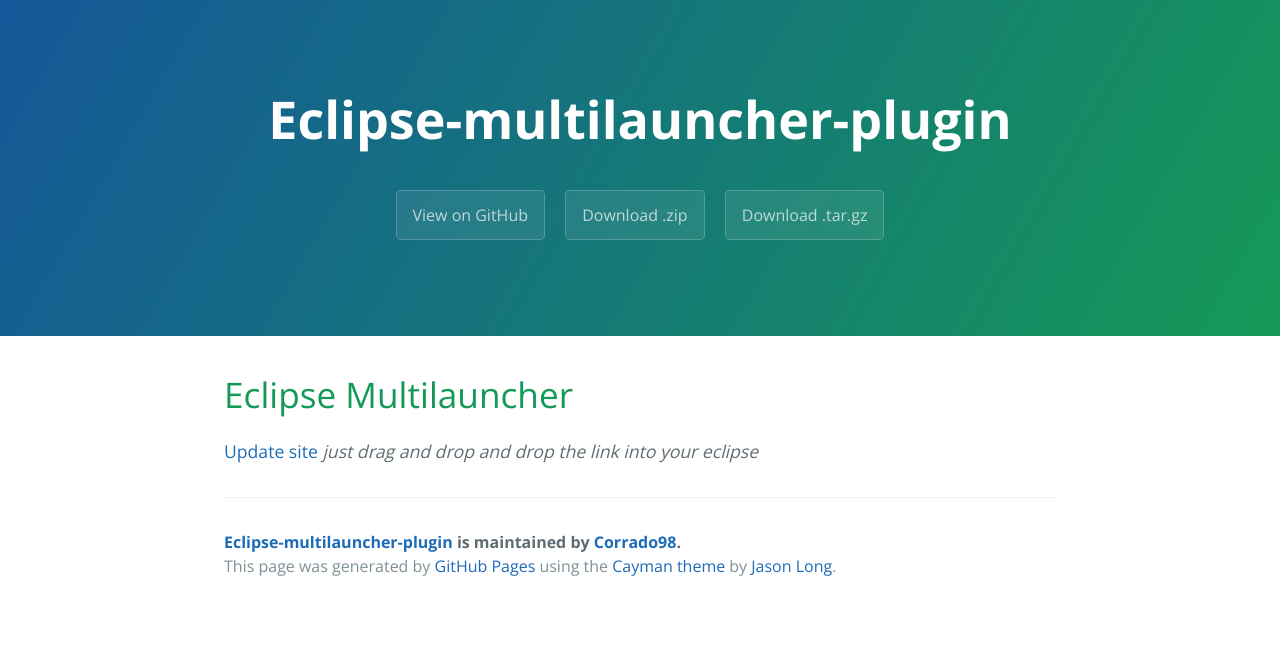
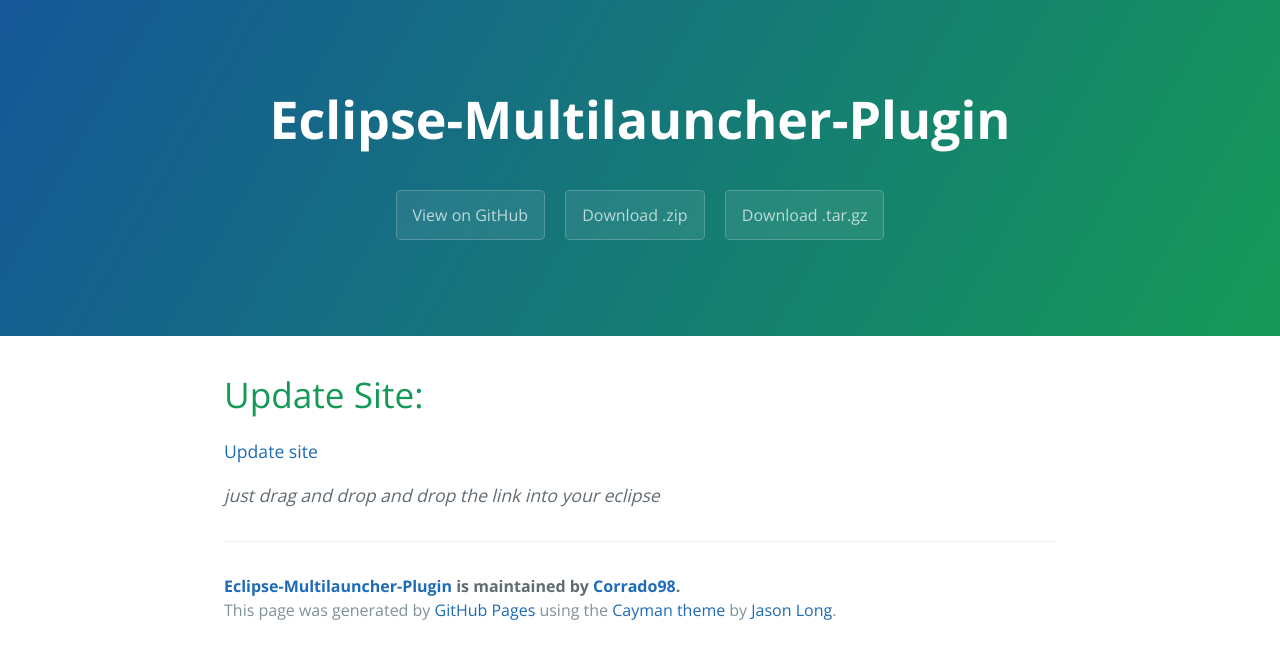
Before and after one commit to Corrado98/eclipse-multilauncher-plugin, a plain HTML site: page index.html in a window 1280 px wide. Drawn offline with nearby package versions, Linux system fonts and the light colour scheme.

Commit message:
Create gh-pages branch via GitHub

```diff
--- a/index.html
+++ b/index.html
@@ -2,7 +2,7 @@
 <html lang="en-us">
   <head>
     <meta charset="UTF-8">
-    <title>Eclipse-multilauncher-plugin by Corrado98</title>
+    <title>Eclipse-Multilauncher-Plugin by Corrado98</title>
     <meta name="viewport" content="width=device-width, initial-scale=1">
     <link rel="stylesheet" type="text/css" href="stylesheets/normalize.css" media="screen">
     <link href='https://fonts.googleapis.com/css?family=Open+Sans:400,700' rel='stylesheet' type='text/css'>
@@ -11,7 +11,7 @@
   </head>
   <body>
     <section class="page-header">
-      <h1 class="project-name">Eclipse-multilauncher-plugin</h1>
+      <h1 class="project-name">Eclipse-Multilauncher-Plugin</h1>
       <h2 class="project-tagline"></h2>
       <a href="https://github.com/Corrado98/eclipse-multilauncher-plugin" class="btn">View on GitHub</a>
       <a href="https://github.com/Corrado98/eclipse-multilauncher-plugin/zipball/master" class="btn">Download .zip</a>
@@ -20,13 +20,14 @@
 
     <section class="main-content">
       <h1>
-<a id="eclipse-multilauncher" class="anchor" href="#eclipse-multilauncher" aria-hidden="true"><span aria-hidden="true" class="octicon octicon-link"></span></a>Eclipse Multilauncher</h1>
+<a id="update-site" class="anchor" href="#update-site" aria-hidden="true"><span aria-hidden="true" class="octicon octicon-link"></span></a>Update Site:</h1>
 
-<p><a href="https://corrado98.github.io/eclipse-multilauncher-plugin/update/">Update site</a>
-<em>just drag and drop and drop the link into your eclipse</em></p>
+<p><a href="https://corrado98.github.io/eclipse-multilauncher-plugin/update/">Update site</a></p>
+
+<p><em>just drag and drop and drop the link into your eclipse</em></p>
 
       <footer class="site-footer">
-        <span class="site-footer-owner"><a href="https://github.com/Corrado98/eclipse-multilauncher-plugin">Eclipse-multilauncher-plugin</a> is maintained by <a href="https://github.com/Corrado98">Corrado98</a>.</span>
+        <span class="site-footer-owner"><a href="https://github.com/Corrado98/eclipse-multilauncher-plugin">Eclipse-Multilauncher-Plugin</a> is maintained by <a href="https://github.com/Corrado98">Corrado98</a>.</span>
 
         <span class="site-footer-credits">This page was generated by <a href="https://pages.github.com">GitHub Pages</a> using the <a href="https://github.com/jasonlong/cayman-theme">Cayman theme</a> by <a href="https://twitter.com/jasonlong">Jason Long</a>.</span>
       </footer>
--- a/params.json
+++ b/params.json
@@ -1,6 +1,6 @@
 {
-  "name": "Eclipse-multilauncher-plugin",
+  "name": "Eclipse-Multilauncher-Plugin",
   "tagline": "",
-  "body": "# Eclipse Multilauncher\r\n[Update site](https://corrado98.github.io/eclipse-multilauncher-plugin/update/)\r\n_just drag and drop and drop the link into your eclipse_\r\n\r\n",
+  "body": "# Update Site:\r\n[Update site](https://corrado98.github.io/eclipse-multilauncher-plugin/update/)\r\n\r\n_just drag and drop and drop the link into your eclipse_\r\n\r\n",
   "note": "Don't delete this file! It's used internally to help with page regeneration."
 }
```
